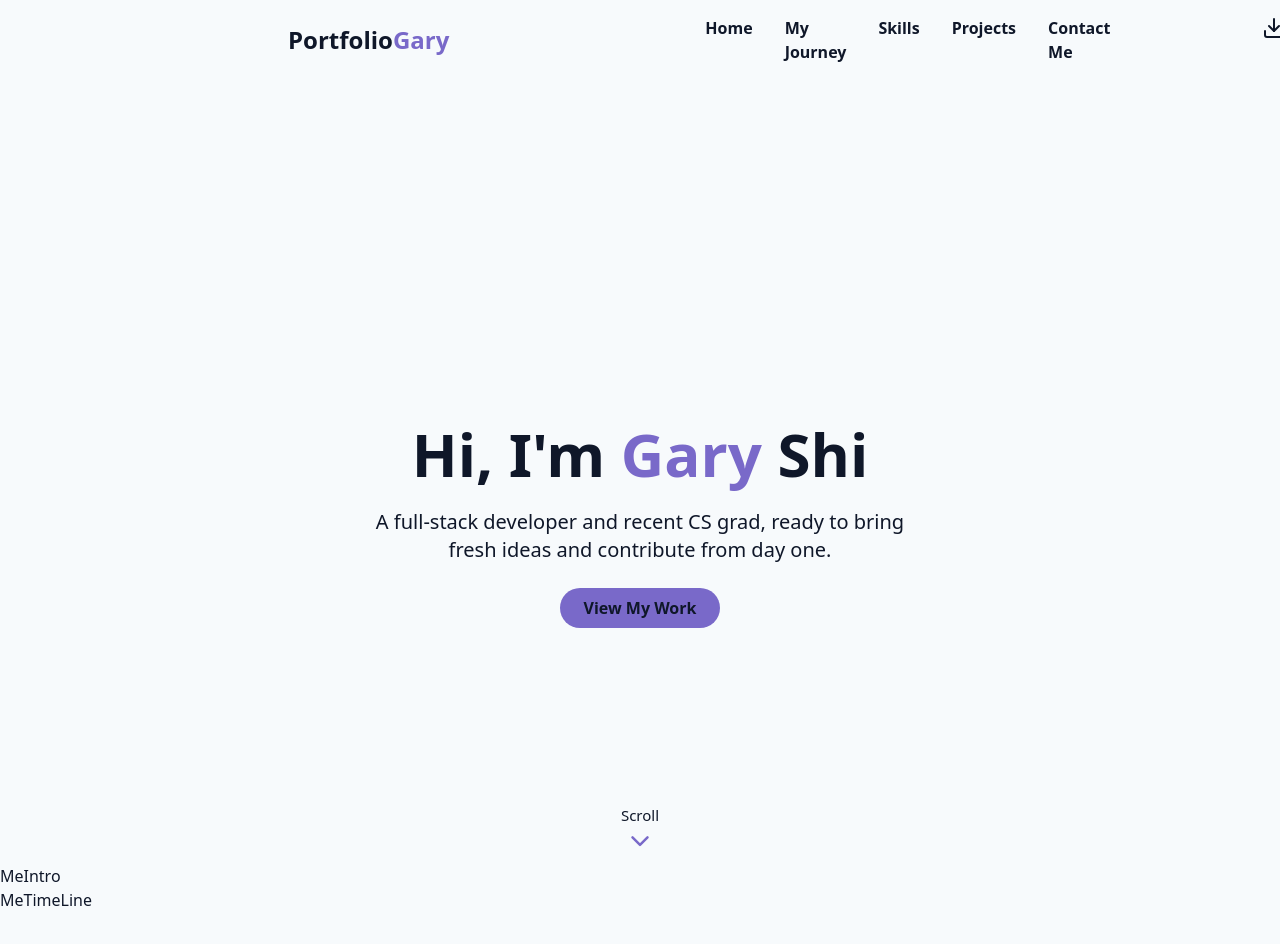
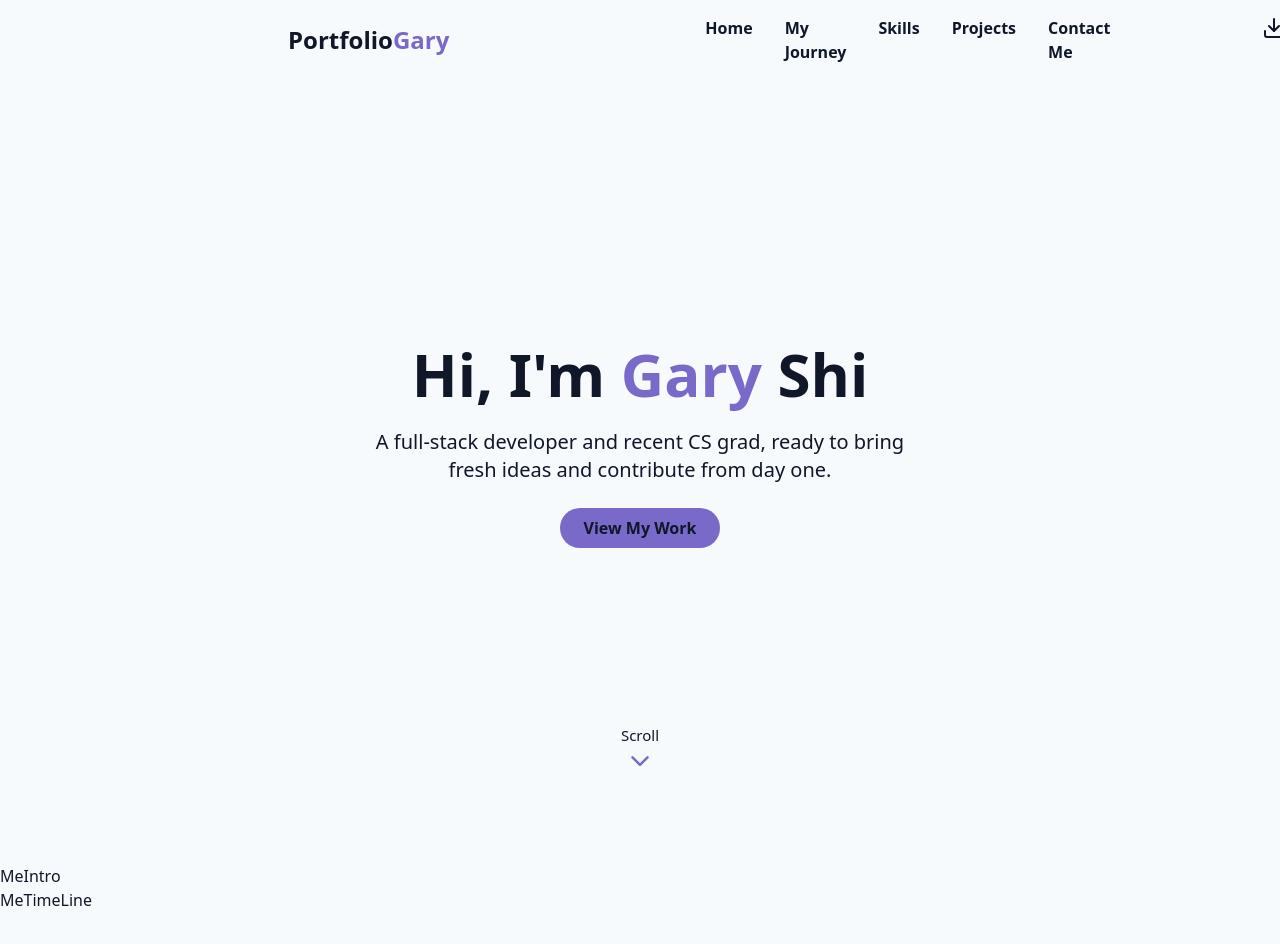
Before and after one commit to montage0921/Portfolio, a React (Vite) app: page / in a window 1280 px wide. Shown: the top 944 px of the page. Built offline with nearby package versions, Linux system fonts and the light colour scheme.

Commit message:
home layout issue

```diff
--- a/src/sections/Home.tsx
+++ b/src/sections/Home.tsx
@@ -14,7 +14,7 @@ export default function Home() {
       id="home"
       className="min-h-screen flex flex-col justify-between items-center pt-30 md:pt-40 "
     >
-      <div className="flex flex-col justify-center items-center gap-6 mt-50">
+      <div className="flex flex-col justify-center items-center gap-6 mt-30">
         {" "}
         <motion.h1
           initial={{ opacity: 0, clipPath: "inset(0 100% 0 0)" }}
@@ -47,7 +47,7 @@ export default function Home() {
         </motion.div>
       </div>
       <motion.div
-        className="flex flex-col p-2 justify-center items-center"
+        className="flex flex-col p-2 justify-center items-center mb-20"
         animate={{ y: [0, 12, 0] }} // go down 12px then back up
         transition={{
           duration: 1.2,
```
